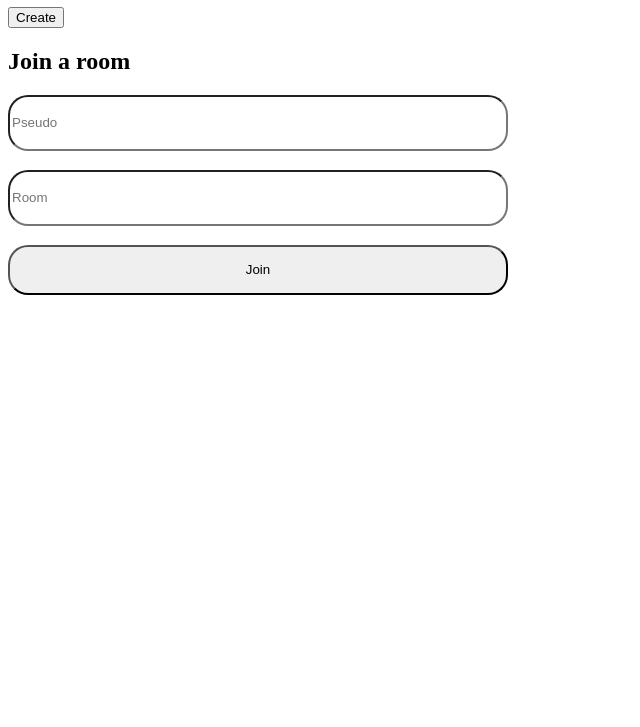
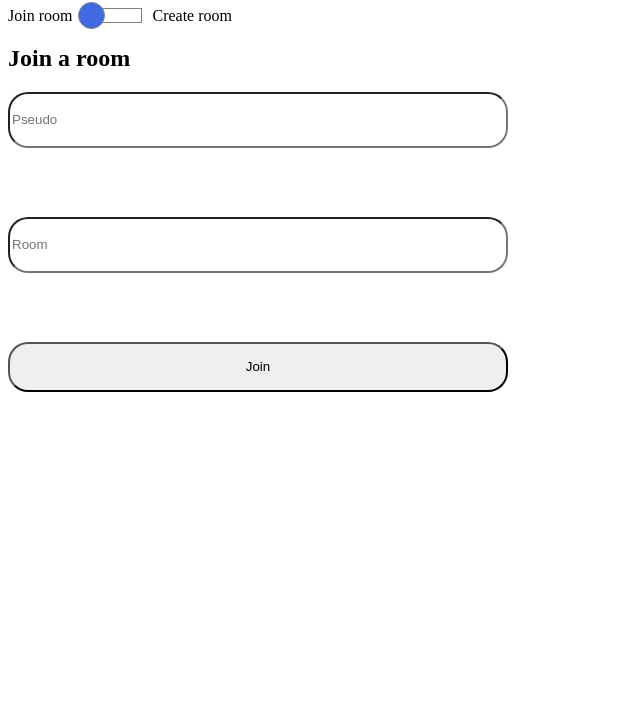
Before and after one commit to TanguyScholtes/met, a React app: page / in a window 1280 px wide. Shown: the part 73-800 px from the top of the page, without its empty margins (0-640 px from the left). Built offline with nearby package versions, Linux system fonts and the light colour scheme.

Commit message:
slider style

```diff
--- a/package.json
+++ b/package.json
@@ -52,7 +52,8 @@
     "react-cool-tabs": "^1.1.6",
     "react-dom": "^16.8.3",
     "react-router-dom": "^4.3.1",
-    "react-validation": "^3.0.7"
+    "react-validation": "^3.0.7",
+    "socket.io-client": "^2.2.0"
   },
   "husky": {
     "hooks": {
--- a/src/client/components/constainers/Login.js
+++ b/src/client/components/constainers/Login.js
@@ -48,7 +48,13 @@ export default props => {
     if (joinRoom) {
         return (
             <div className="loginComp">
-                <button onClick={changeMode}>{"Create"}</button>
+                <div className="slider">
+                    <label>Join room</label>
+                    <button onClick={changeMode} className="toggleSlider">
+                        <span className="toggler" />
+                    </button>
+                    <label>Create room</label>
+                </div>
                 <h2>Join a room</h2>
                 <Form onSubmit={joinRoomHandle} inputs={inputs} />
             </div>
@@ -57,7 +63,13 @@ export default props => {
         inputs.splice(2, 0, playersNumbers);
         return (
             <div className="loginComp">
-                <button onClick={changeMode}>{"Join"}</button>
+                <div className="slider">
+                    <label>Join room</label>
+                    <button onClick={changeMode} className="toggleSlider right">
+                        <span className="toggler" />
+                    </button>
+                    <label>Create room</label>
+                </div>
                 <h2>Create room</h2>
                 <Form onSubmit={createRoomHandle} inputs={inputs} />
             </div>
--- a/src/client/scss/style.scss
+++ b/src/client/scss/style.scss
@@ -2,7 +2,7 @@
     display: flex;
     flex-direction: column;
     width: 500px;
-    height: 200px;
+    height: 300px;
     justify-content: space-between
 }
 
@@ -10,3 +10,42 @@
     height: 50px;
     border-radius: 20px;
 }
+
+.toggleSlider {
+    background-color: transparent;
+    width: 60px;
+    height: 15px;
+    display: flex;
+    padding: 0;
+    align-items: center;
+    border: 1px grey solid;
+    outline: none;
+}
+
+.toggleSlider::-moz-focus-inner {
+    border: 0;
+}
+
+.toggler {
+    margin: -5px;
+    background-color: royalblue;
+    height: 25px;
+    width: 25px;
+    display: inline-block;
+    border-radius: 50px;
+    border: 1px grey solid;
+}
+
+.right {
+    justify-content: right;
+}
+
+.slider {
+    display: flex;
+    align-items: center;
+}
+
+button {
+    margin-left: 10px;
+    margin-right: 10px;
+}
```
Also changed, not shown: 1 other file.
